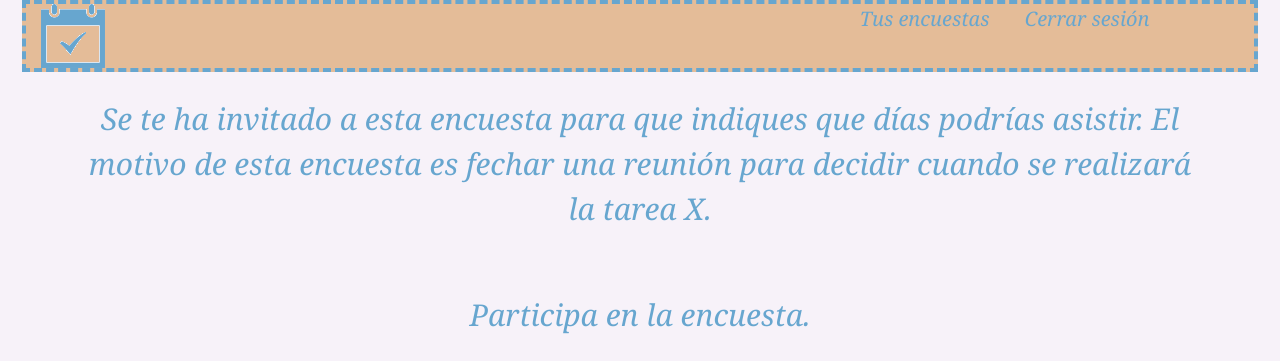
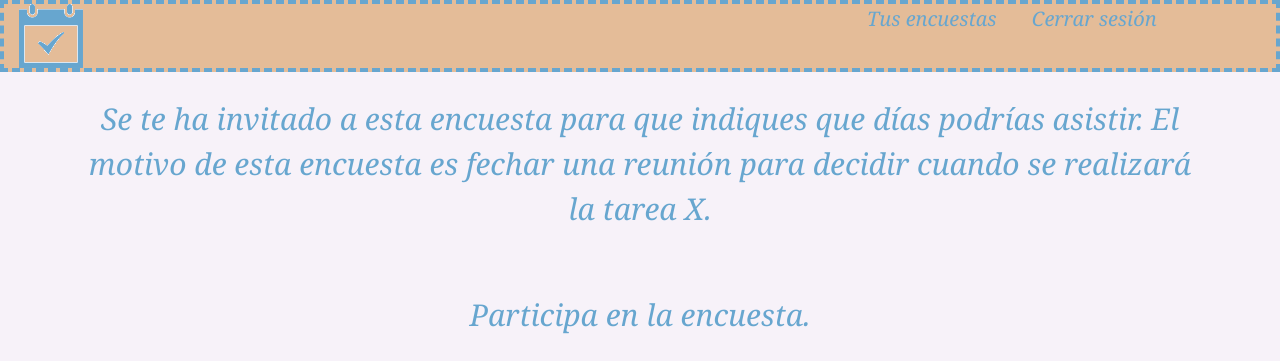
Before and after one commit to alborrajo/tsw-tieneshueco, a PHP site: page /prueba.html in a window 1280 px wide. Shown: the top 361 px of the page. Run offline with PHP 8.4, Linux system fonts and the light colour scheme.

Commit message:
Add files via upload

```diff
--- a/estilo.css
+++ b/estilo.css
@@ -11,8 +11,6 @@ color: #67a6cf;
 border-style: dashed;
 border-color: #67a6cf;
 border-width: 3pt;
-margin-left: 5pt;
-margin-right: 5pt;
 
 }
 
--- a/prueba.html
+++ b/prueba.html
@@ -9,8 +9,10 @@
     <!--bootstap advices -->
     <meta name="viewport" content="width=device-width, initial-scale=1, shrink-to-fit=no">
 
+
     <link rel="stylesheet" href="https://stackpath.bootstrapcdn.com/bootstrap/4.1.3/css/bootstrap.min.css" integrity="sha384-MCw98/SFnGE8fJT3GXwEOngsV7Zt27NXFoaoApmYm81iuXoPkFOJwJ8ERdknLPMO" crossorigin="anonymous">
     <link rel="stylesheet" href="estilo.css" type="text/css"/>
+
 
 	<title>Tieneshueco?</title>
 
@@ -33,6 +35,7 @@
 		</div>
 </header>
 
+
 <br/>
 
 
@@ -53,7 +56,7 @@
 	<br/>
 
 	<div id="encuesta">
-		<table cellpadding="4" summary="Encuesta para fijar la fecha de reunión." class="table-bordered">
+		<table summary="Encuesta para fijar la fecha de reunión." class="table-bordered">
 			<tr>
 				<th>
 
@@ -128,7 +131,7 @@
 <br/>
 
 <footer>
-	<div id="bottomdiv">
+	<div id="bottomdiv" >
 
 		<p>Copyright: Tieneshuecoproductions</p>
 
```
